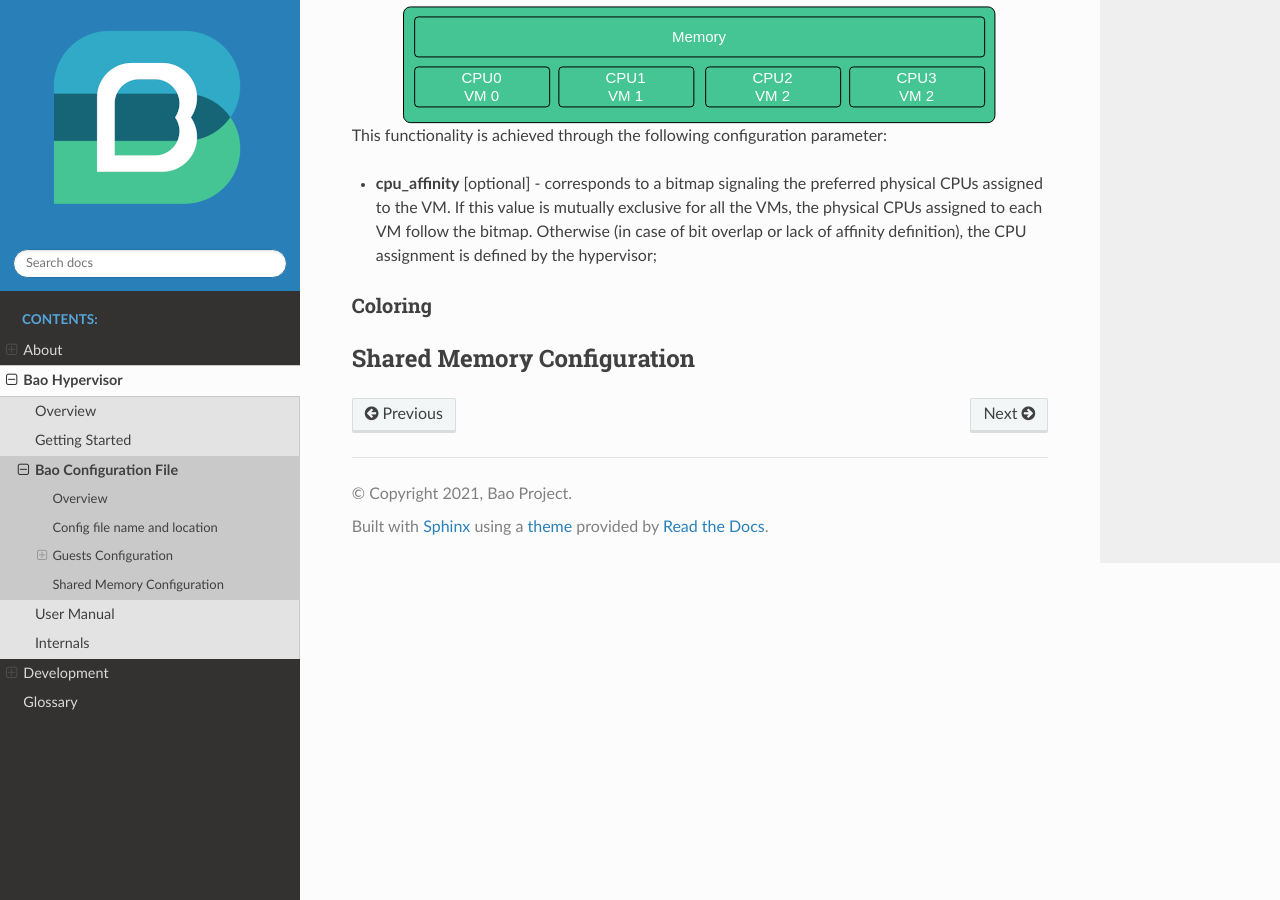
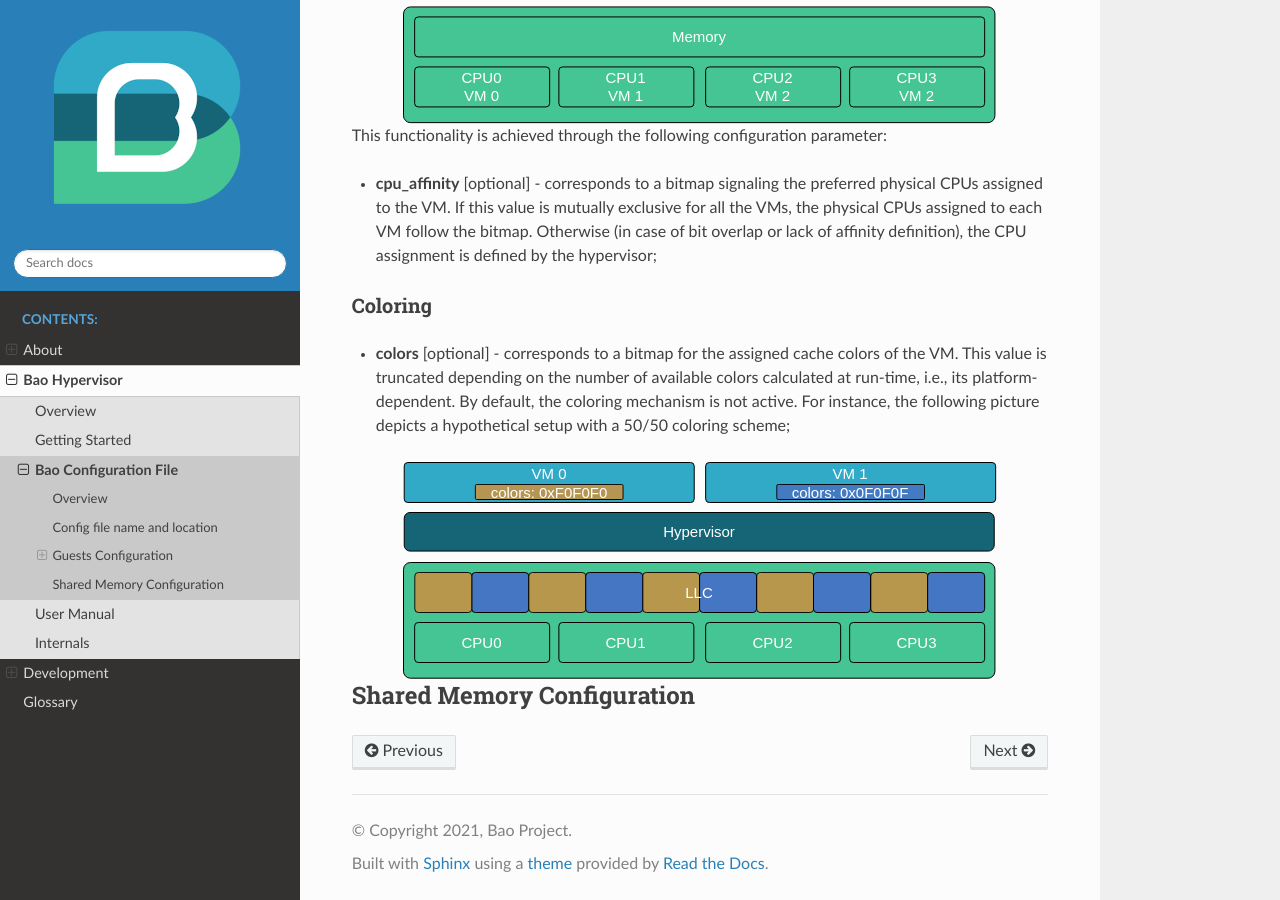
Before and after one commit to bao-project/bao-docs, a Sphinx documentation site: the page built from source/bao_hyp/config.rst, in a window 1280 px wide and 900 px high, scrolled down 6890 px. Built offline with Sphinx 7.4.7 and the Read the Docs theme 2.0.0, drawn with Linux system fonts in a browser that asks for light colours.

Commit message:
feat(doc): add cache coloring
Signed-off-by: Diogo21Costa <diogoandreveigacosta@gmail.com>

```diff
--- a/source/bao_hyp/config.rst
+++ b/source/bao_hyp/config.rst
@@ -348,5 +348,15 @@ This functionality is achieved through the following configuration parameter:
 Coloring
 ********
 
+- **colors** [optional] - corresponds to a bitmap for the assigned cache \
+  colors of the VM. This value is truncated depending on the number of \
+  available colors calculated at run-time, i.e., its platform-dependent. By \
+  default, the coloring mechanism is not active. For instance, the following \
+  picture depicts a hypothetical setup with a 50/50 coloring scheme;
+
+.. figure:: img/llc-colors.svg
+    :align: center
+    :name: llc-colors-fig
+
 Shared Memory Configuration
 ---------------------------
```
Also changed, not shown: source/bao_hyp/img/llc-colors.svg (added).
